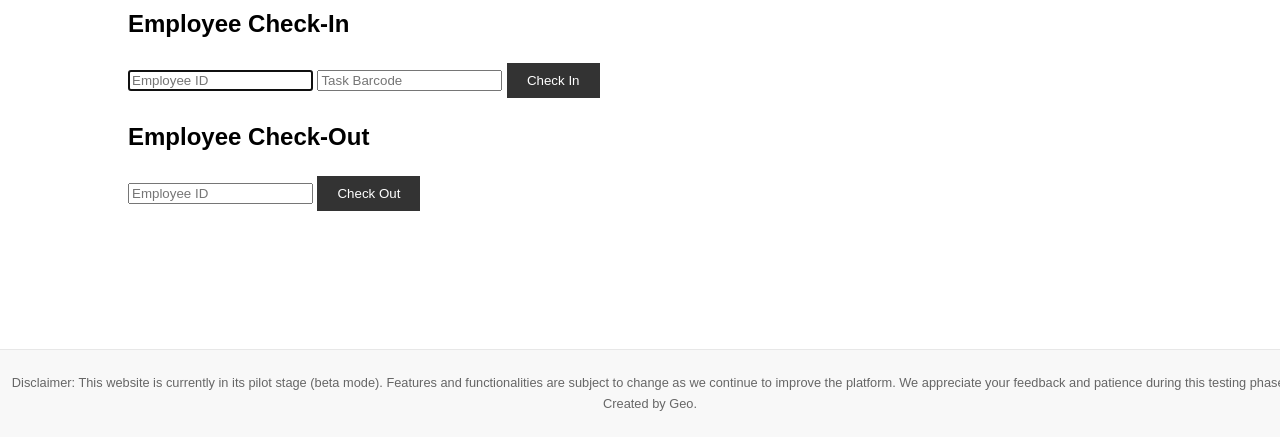
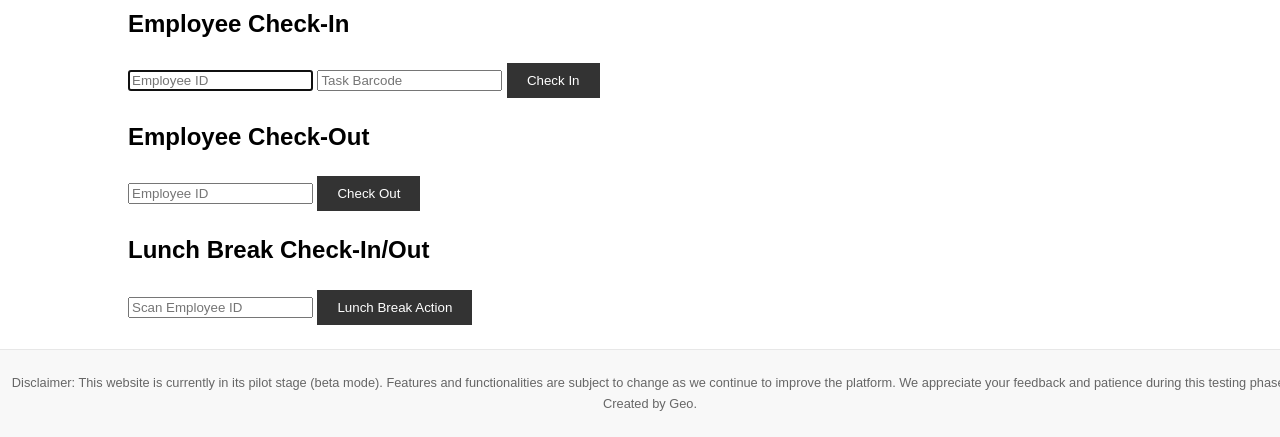
Before and after one commit to SolBaby/labor-tracker-scanner, a Flask app: page / in a window 1280 px wide. Shown: the part 363-800 px from the top of the page. Run offline with Flask 3, Linux system fonts and the light colour scheme.

```diff
--- a/routes.py
+++ b/routes.py
@@ -74,6 +74,59 @@ def init_routes(app):
             db.session.rollback()
             return jsonify({'status': 'error', 'message': str(e)}), 500
 
+    @app.route('/api/employee/lunch_check_in', methods=['POST'])
+    def employee_lunch_check_in():
+        data = request.json
+        employee_id = data.get('employee_id')
+
+        employee = Employee.query.filter_by(employee_id=employee_id).first()
+
+        if not employee:
+            return jsonify({'status': 'error', 'message': 'Invalid employee ID'}), 400
+
+        time_log = TimeLog.query.filter_by(employee_id=employee.id, end_time=None, status='checked_in').order_by(TimeLog.start_time.desc()).first()
+
+        if not time_log:
+            return jsonify({'status': 'error', 'message': 'No active check-in found'}), 400
+
+        time_log.lunch_break_start = datetime.utcnow()
+
+        try:
+            db.session.commit()
+            emit_analytics_update(app.extensions['socketio'])
+            return jsonify({'status': 'success', 'message': 'Lunch break check-in successful'}), 200
+        except Exception as e:
+            db.session.rollback()
+            return jsonify({'status': 'error', 'message': str(e)}), 500
+
+    @app.route('/api/employee/lunch_check_out', methods=['POST'])
+    def employee_lunch_check_out():
+        data = request.json
+        employee_id = data.get('employee_id')
+
+        employee = Employee.query.filter_by(employee_id=employee_id).first()
+
+        if not employee:
+            return jsonify({'status': 'error', 'message': 'Invalid employee ID'}), 400
+
+        time_log = TimeLog.query.filter_by(employee_id=employee.id, end_time=None, status='checked_in').order_by(TimeLog.start_time.desc()).first()
+
+        if not time_log:
+            return jsonify({'status': 'error', 'message': 'No active check-in found'}), 400
+
+        if not time_log.lunch_break_start:
+            return jsonify({'status': 'error', 'message': 'No active lunch break found'}), 400
+
+        time_log.lunch_break_end = datetime.utcnow()
+
+        try:
+            db.session.commit()
+            emit_analytics_update(app.extensions['socketio'])
+            return jsonify({'status': 'success', 'message': 'Lunch break check-out successful'}), 200
+        except Exception as e:
+            db.session.rollback()
+            return jsonify({'status': 'error', 'message': str(e)}), 500
+
     @app.route('/api/reports/edit', methods=['POST'])
     def edit_report():
         data = request.json
@@ -87,6 +140,7 @@ def init_routes(app):
             time_log.update_duration(new_duration)
             try:
                 db.session.commit()
+                emit_analytics_update(app.extensions['socketio'])
                 return jsonify({'status': 'success', 'message': 'Report updated successfully'})
             except Exception as e:
                 db.session.rollback()
@@ -100,6 +154,7 @@ def init_routes(app):
             try:
                 db.session.delete(time_log)
                 db.session.commit()
+                emit_analytics_update(app.extensions['socketio'])
                 return jsonify({'status': 'success', 'message': 'Report deleted successfully'})
             except Exception as e:
                 db.session.rollback()
--- a/static/js/main.js
+++ b/static/js/main.js
@@ -6,6 +6,7 @@ document.addEventListener('DOMContentLoaded', function() {
     const scanResult = document.getElementById('scan-result');
     const employeeIdInput = document.getElementById('employee-id');
     const taskBarcodeInput = document.getElementById('task-barcode');
+    const lunchBreakForm = document.getElementById('lunch-break-form');
 
     // Focus on Employee ID input when the page loads
     if (employeeIdInput) {
@@ -53,6 +54,14 @@ document.addEventListener('DOMContentLoaded', function() {
             e.preventDefault();
             const employeeId = document.getElementById('employee-id-out').value;
             checkOut(employeeId);
+        });
+    }
+
+    if (lunchBreakForm) {
+        lunchBreakForm.addEventListener('submit', function(e) {
+            e.preventDefault();
+            const employeeId = document.getElementById('lunch-break-employee-id').value;
+            handleLunchBreak(employeeId);
         });
     }
 });
@@ -123,3 +132,44 @@ function checkOut(employeeId) {
         alert('An error occurred during check-out. Please try again.');
     });
 }
+
+function handleLunchBreak(employeeId) {
+    fetch('/api/employee/lunch_check_in', {
+        method: 'POST',
+        headers: {
+            'Content-Type': 'application/json',
+        },
+        body: JSON.stringify({ employee_id: employeeId }),
+    })
+    .then(response => response.json())
+    .then(data => {
+        if (data.status === 'success') {
+            alert(data.message);
+            document.getElementById('lunch-break-employee-id').value = '';
+        } else if (data.message === 'No active lunch break found') {
+            // If no active lunch break, try to check out
+            return fetch('/api/employee/lunch_check_out', {
+                method: 'POST',
+                headers: {
+                    'Content-Type': 'application/json',
+                },
+                body: JSON.stringify({ employee_id: employeeId }),
+            });
+        } else {
+            alert(data.message);
+        }
+    })
+    .then(response => response ? response.json() : null)
+    .then(data => {
+        if (data && data.status === 'success') {
+            alert(data.message);
+            document.getElementById('lunch-break-employee-id').value = '';
+        } else if (data) {
+            alert(data.message);
+        }
+    })
+    .catch((error) => {
+        console.error('Error:', error);
+        alert('An error occurred during lunch break action. Please try again.');
+    });
+}
--- a/templates/index.html
+++ b/templates/index.html
@@ -24,4 +24,12 @@
     <input type="text" id="employee-id-out" name="employee_id" placeholder="Employee ID" required>
     <button type="submit" class="btn">Check Out</button>
 </form>
+
+<div id="lunch-break-scanner">
+    <h2>Lunch Break Check-In/Out</h2>
+    <form id="lunch-break-form">
+        <input type="text" id="lunch-break-employee-id" placeholder="Scan Employee ID" required>
+        <button type="submit" class="btn">Lunch Break Action</button>
+    </form>
+</div>
 {% endblock %}
```
Also changed, not shown: apply_migration.py (added, +11 -0 lines), migrations/versions/0371f5a384fc_add_lunch_break_columns_to_timelog.py (added, +34 -0 lines).
